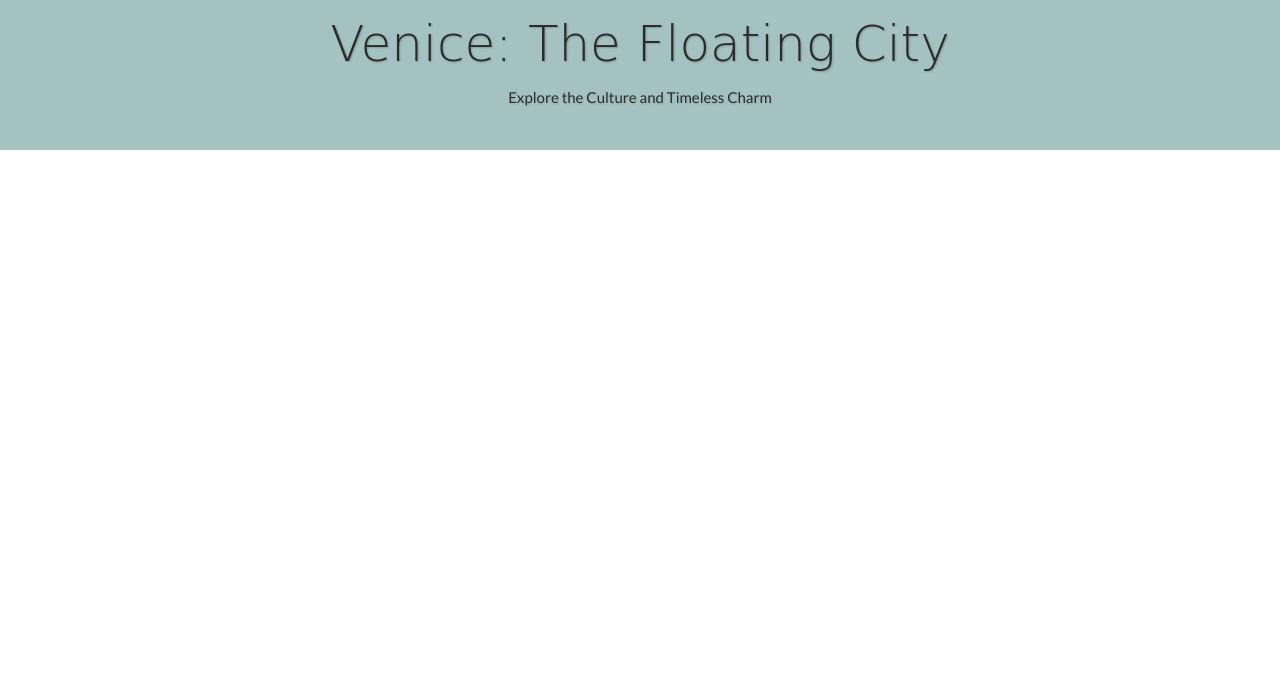
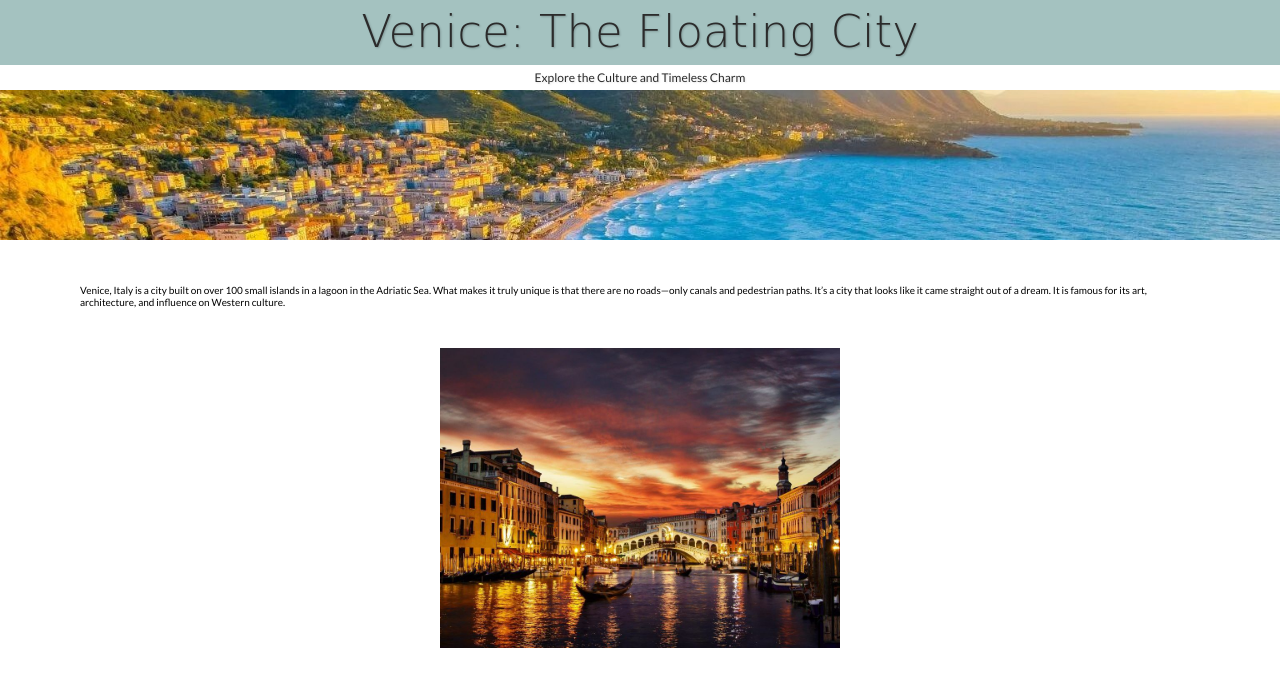
Before and after one commit to fatima-g-hasan/my-favorite-place, a plain HTML site: page index.html in a window 1280 px wide. Drawn offline with Linux system fonts and the light colour scheme; a web font is replaced by a local one.

Commit message:
readjusting the header

```diff
--- a/index.html
+++ b/index.html
@@ -13,7 +13,15 @@
     <div class="main-header">
       <h1 class="main-title">Venice: The Floating City</h1>
       <h4 class="main-subtitle">Explore the Culture and Timeless Charm</h4>
+      <img class="main-image" src="./images/Best Places to Live in Italy-jpg.jpg">
     </div>
   </header>
+
+  <div class="home-content">
+    <p class="home-about">Venice, Italy is a city built on over 100 small islands in a lagoon in the Adriatic Sea. What makes it truly unique is that there are no roads—only canals and pedestrian paths. It’s a city that looks like it came straight out of a dream. It is famous for its art, architecture, and influence on Western culture.</p>
+    <img class="home-image" src="./images/home.jpg">
+  </div>
+
+
 </body>
 </html>
--- a/styles/styles.css
+++ b/styles/styles.css
@@ -3,27 +3,48 @@
   padding: 0
 }
 
-.main-header {
-  height: 150px;
-  background-color: rgb(164, 194, 192);
-}
+
 
 .main-title {
+  height: 60px;
   color: rgb(43, 43, 43);
+  background-color: rgb(164, 194, 192);
   font-family: 'italianno','Pacifico', cursive;
   font-weight: 200;
-  font-size: 50px;
+  font-size: 45px;
   text-shadow: 1px 1px 2px rgba(0,0,0,0.2);
   text-align: center;
-  padding-top: 15px;
+  padding-top: 5px;
 }
 
 .main-subtitle{
   color: rgb(43, 43, 43);
   font-family: 'lato';
-  font-weight: 400;
-  font-size: 15px;
+  font-weight: 200;
+  font-size: 12px;
   text-shadow: 1px 1px 2px rgba(0,0,0,0.1);
   text-align: center;
-  padding-top: 15px;
+  padding-top: 5px;
+  padding-bottom: 5px;
 }
+
+.main-image{
+  width: 100%;
+}
+
+.home-content{
+  display: flex;
+  flex-direction: column;
+  align-items: center;
+}
+
+.home-about{
+  margin: 40px 80px;
+  font-family: 'lato';
+  font-size: 10px;
+}
+
+.home-image{
+  width: 400px;
+
+}
```
Also changed, not shown: images/Best Places to Live in Italy-jpg.jpg (added), images/home.jpg (added).
